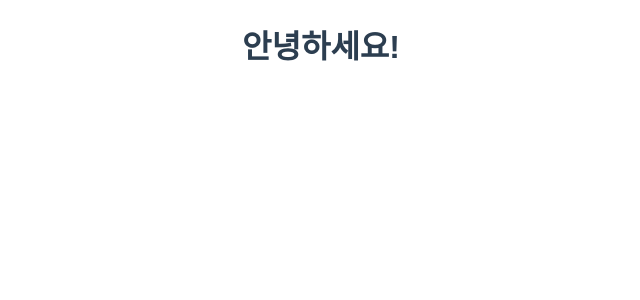
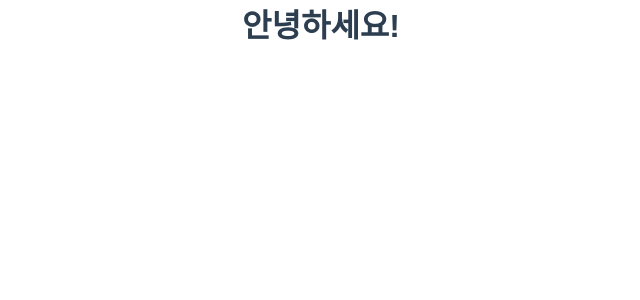
Before and after one commit to gnemek20/waatront, a Vue app: page / in a window 1280 px wide. Shown: the top 300 px of the page, without its empty margins (319-959 px from the left). Built offline with nearby package versions, Linux system fonts and the light colour scheme.

Commit message:
모든 페이지와 요소의 기본 margin과 padding값 제거, 드래그 불가능하도록 설정

```diff
--- a/src/App.vue
+++ b/src/App.vue
@@ -13,16 +13,12 @@
   color: #2c3e50;
 }
 
-nav {
-  padding: 30px;
-}
-
-nav a {
-  font-weight: bold;
-  color: #2c3e50;
-}
-
-nav a.router-link-exact-active {
-  color: #42b983;
+* {
+  margin: 0;
+  padding: 0;
+  -webkit-user-select: none;
+  -moz-user-select: none;
+  -ms-user-select: none;
+  user-select: none;
 }
 </style>
```
